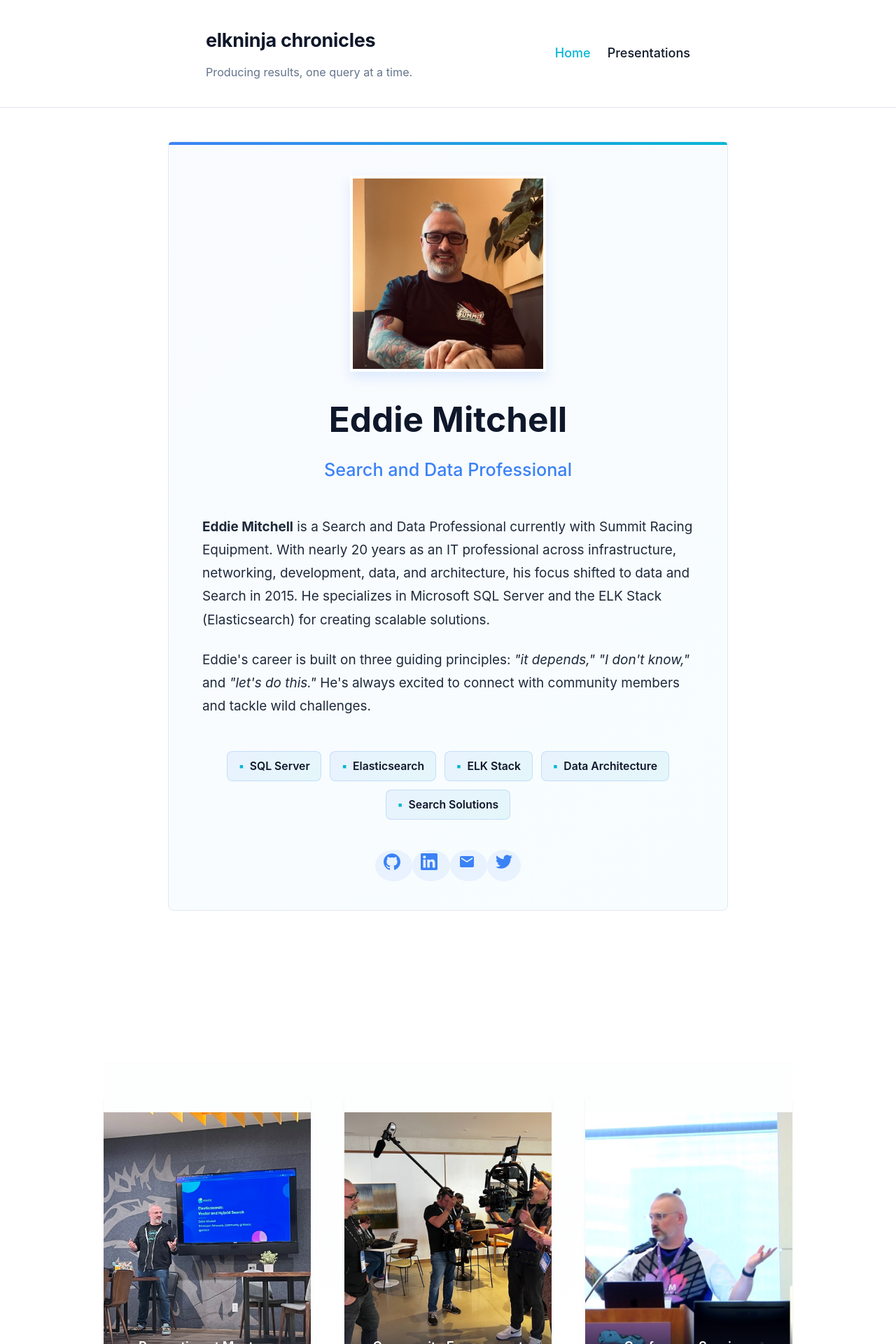
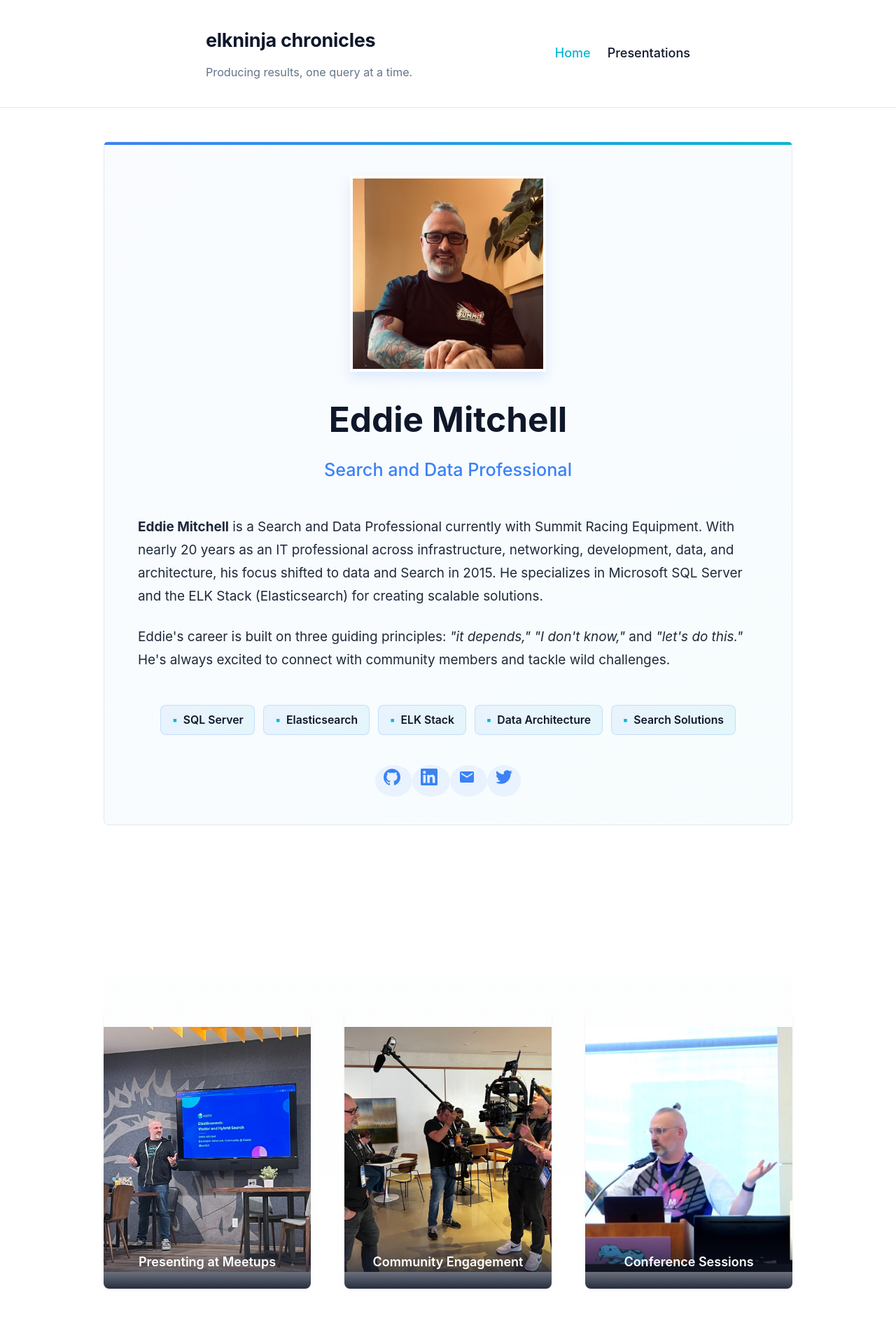
Before and after one commit to elkninja/elkninja.github.io, a Jekyll site: the page built from index.html, in a window 1280 px wide. Shown: the top 1920 px of the page at 70% size. Built offline with Jekyll 4.4.1, drawn with Linux system fonts in a browser that asks for light colours.

Commit message:
Widen page content: increase max-widths
- Hero section: 800px → 1000px
- Gallery grid: 1080px → 1200px

Reduces excessive white space on sides while maintaining readability.

```diff
--- a/_sass/_enhancements.scss
+++ b/_sass/_enhancements.scss
@@ -11,7 +11,7 @@
 .hero-section {
   text-align: center;
   padding: $double-spacing 0 $double-spacing * 1.5;
-  max-width: 800px;
+  max-width: 1000px;
   margin: 0 auto;
 }
 
@@ -325,7 +325,7 @@
   display: grid;
   grid-template-columns: repeat(3, 1fr);
   gap: $double-spacing;
-  max-width: $wide-content-width;
+  max-width: 1200px;
   margin: 0 auto;
 }
 
```
